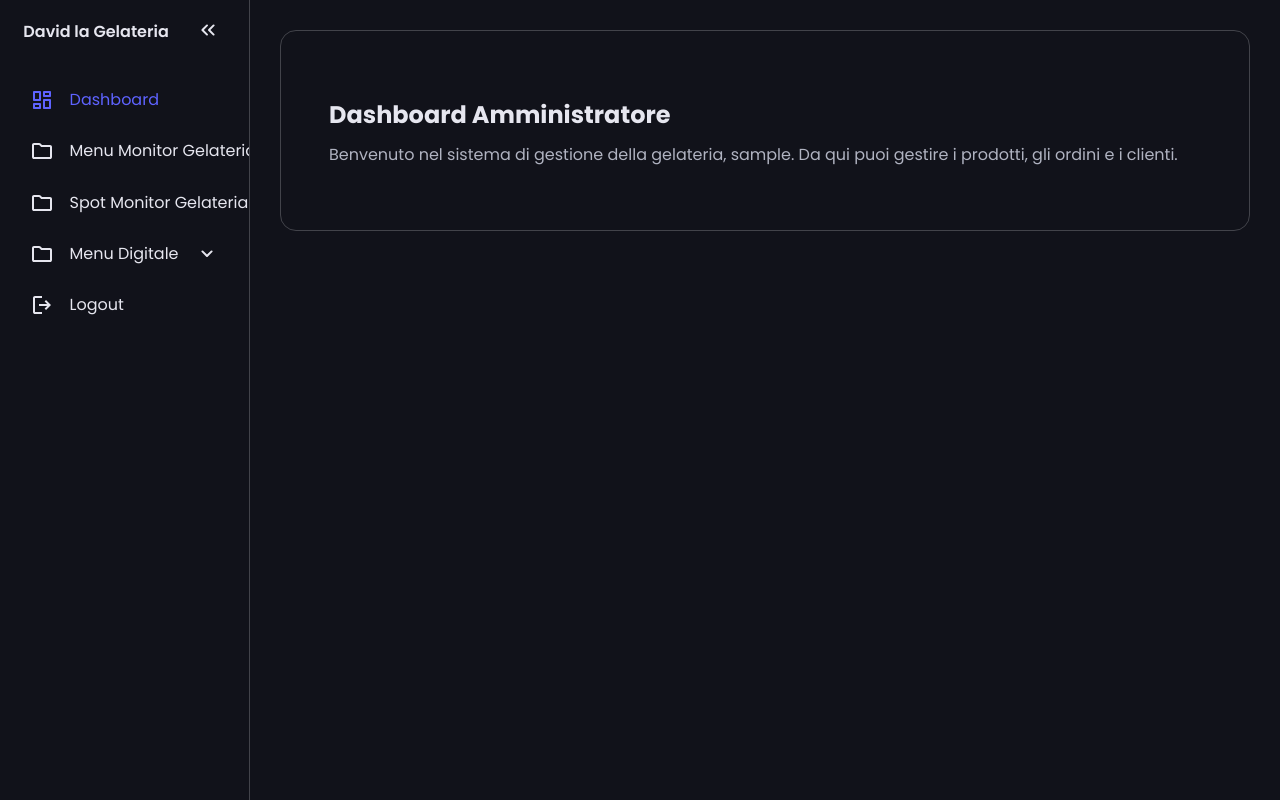
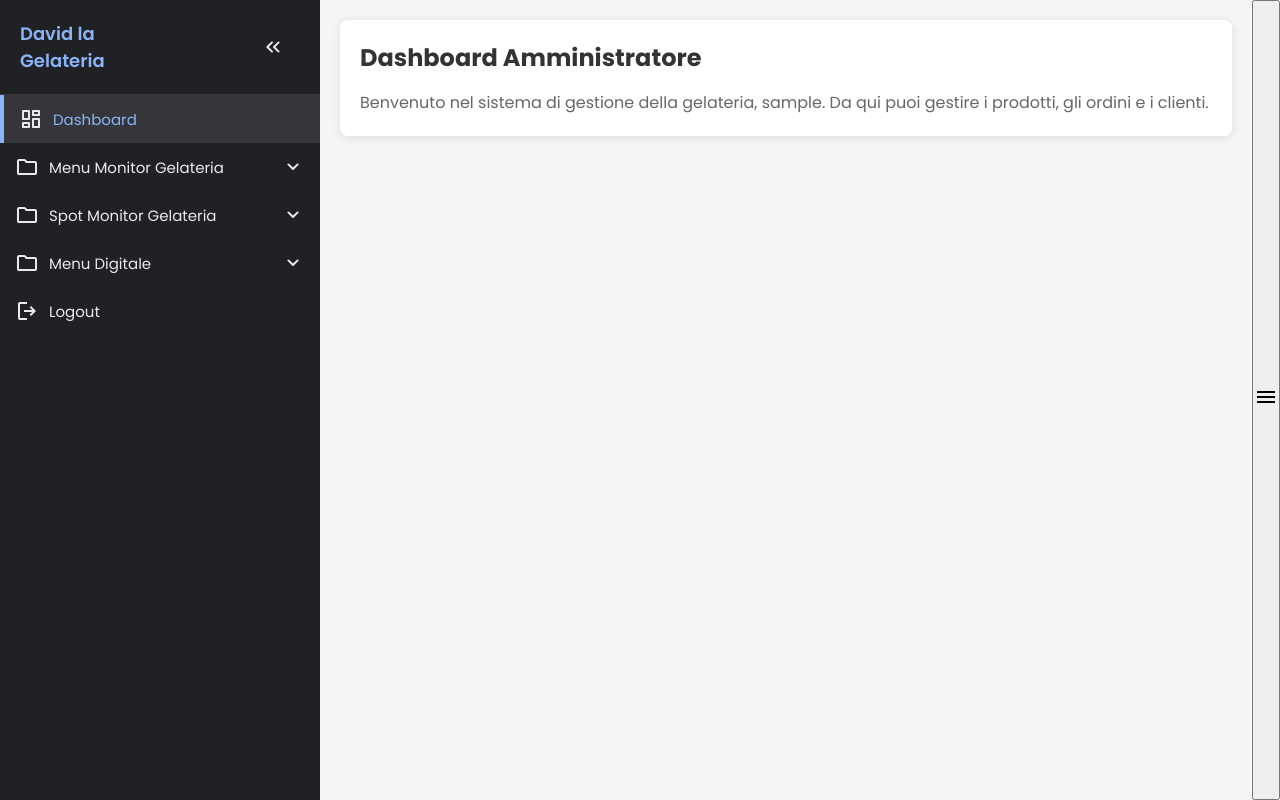
Before and after one commit to IacopoLibero/gestionale-gelateria, a PHP site: page /admin/dashboard.php in a window 1280 px wide. Run offline with PHP 8.4, Linux system fonts and the light colour scheme; the visitor is signed in with stand-in values (Sample User, id 1).

Commit message:
Refactor sidebar styles and JavaScript for improved mobile responsiveness and toggle functionality

```diff
--- a/admin/css/dashboard.css
+++ b/admin/css/dashboard.css
@@ -1,215 +1,240 @@
-@import url('https://fonts.googleapis.com/css2?family=Poppins:ital,wght@0,100;0,200;0,300;0,400;0,500;0,600;0,700;0,800;0,900;1,100;1,200;1,300;1,400;1,500;1,600;1,700;1,800;1,900&display=swap');
-:root{
-  --base-clr: #11121a;
-  --line-clr: #42434a;
-  --hover-clr: #222533;
-  --text-clr: #e6e6ef;
-  --accent-clr: #5e63ff;
-  --secondary-text-clr: #b0b3c1;
+/* Reset e importazione font */
+@import url('https://fonts.googleapis.com/css2?family=Poppins:wght@300;400;500;600;700&display=swap');
+
+* {
+  margin: 0;
+  padding: 0;
+  box-sizing: border-box;
+  font-family: 'Poppins', sans-serif;
 }
-*{
+
+:root {
+  --bg-color: #202124;
+  --text-color: #e8eaed;
+  --active-color: #8ab4f8;
+  --subheader-color: #9aa0a6;
+  --hover-bg: #35363a;
+}
+
+body {
+  display: flex;
+  min-height: 100vh;
+  background-color: #f5f5f5;
+}
+
+/* Sidebar base styles */
+#sidebar {
+  position: fixed;
+  left: 0;
+  top: 0;
+  width: 320px; /* Larghezza aumentata per adattarsi al contenuto senza scrolling */
+  height: 100vh;
+  background-color: var(--bg-color);
+  color: var(--text-color);
+  z-index: 1000;
+  transition: all .3s ease;
+  overflow: visible; /* Cambiato da auto a visible per evitare lo scrolling */
+}
+
+#sidebar.collapsed {
+  width: 80px;
+}
+
+#sidebar ul {
+  list-style: none;
+  padding: 0;
+}
+
+#sidebar ul li {
   margin: 0;
   padding: 0;
 }
-html{
-  font-family: Poppins, 'Segoe UI', Tahoma, Geneva, Verdana, sans-serif;
-  line-height: 1.5rem;
-}
-body{
-  min-height: 100vh;
-  min-height: 100dvh;
-  background-color: var(--base-clr);
-  color: var(--text-clr);
-  display: grid;
-  grid-template-columns: auto 1fr;
-}
-#sidebar{
-  box-sizing: border-box;
-  height: 100vh;
-  width: 250px;
-  padding: 5px 1em;
-  background-color: var(--base-clr);
-  border-right: 1px solid var(--line-clr);
 
-  position: sticky;
-  top: 0;
-  align-self: start;
-  transition: 300ms ease-in-out;
-  overflow: hidden;
-  text-wrap: nowrap;
-}
-#sidebar.close{
-  padding: 5px;
-  width: 60px;
-}
-#sidebar ul{
-  list-style: none;
-}
-#sidebar > ul > li:first-child{
+#sidebar ul li a,
+#sidebar ul li button {
   display: flex;
-  justify-content: flex-end;
-  margin-bottom: 16px;
-  .logo{
-    font-weight: 600;
-  }
-}
-#sidebar ul li.active a{
-  color: var(--accent-clr);
-
-  svg{
-    fill: var(--accent-clr);
-  }
+  align-items: center;
+  width: 100%;
+  padding: 12px 15px; /* Ridotto leggermente il padding per far stare tutto */
+  text-decoration: none;
+  color: var(--text-color);
+  font-size: 15px; /* Ridotto leggermente il font size */
+  font-weight: 400;
+  border: none;
+  background: none;
+  text-align: left;
+  cursor: pointer;
+  white-space: nowrap; /* Impedisce il wrapping del testo */
 }
 
-#sidebar a, #sidebar .dropdown-btn, #sidebar .logo{
-  border-radius: .5em;
-  padding: .85em;
-  text-decoration: none;
-  color: var(--text-clr);
+#sidebar ul li a:hover,
+#sidebar ul li button:hover {
+  background-color: var(--hover-bg);
+}
+
+#sidebar ul li svg {
+  margin-right: 10px;
+  min-width: 24px;
+}
+
+#sidebar ul li button svg:last-child {
+  margin-left: auto;
+  margin-right: 0;
+  transition: transform .3s ease;
+}
+
+#sidebar.collapsed ul li span {
+  display: none;
+}
+
+#sidebar.collapsed ul li button svg:last-child {
+  display: none;
+}
+
+/* Logo and Toggle Button */
+#sidebar ul li:first-child {
   display: flex;
   align-items: center;
-  gap: 1em;
-}
-.dropdown-btn{
-  width: 100%;
-  text-align: left;
-  background: none;
-  border: none;
-  font: inherit;
-  cursor: pointer;
-}
-#sidebar svg{
-  flex-shrink: 0;
-  fill: var(--text-clr);
-}
-#sidebar a span, #sidebar .dropdown-btn span{
-  flex-grow: 1;
-}
-#sidebar a:hover, #sidebar .dropdown-btn:hover{
-  background-color: var(--hover-clr);
-}
-#sidebar .sub-menu{
-  display: grid;
-  grid-template-rows: 0fr;
-  transition: 300ms ease-in-out;
-
-  > div{
-    overflow: hidden;
-  }
-}
-#sidebar .sub-menu.show{
-  grid-template-rows: 1fr;
-}
-.dropdown-btn svg{
-  transition: 200ms ease;
-}
-.rotate svg:last-child{
-  rotate: 180deg;
-}
-#sidebar .sub-menu a{
-  padding-left: 2em;
-}
-#toggle-btn{
-  margin-left: auto;
-  padding: 1em;
-  border: none;
-  border-radius: .5em;
-  background: none;
-  cursor: pointer;
-
-  svg{
-    transition: rotate 150ms ease;
-  }
-}
-#toggle-btn:hover{
-  background-color: var(--hover-clr);
+  justify-content: space-between;
+  padding: 20px;
+  border-bottom: 1px solid #35363a;
 }
 
-main{
-  padding: min(30px, 7%);
-}
-main p{
-  color: var(--secondary-text-clr);
-  margin-top: 5px;
-  margin-bottom: 15px;
-}
-.container{
-  border: 1px solid var(--line-clr);
-  border-radius: 1em;
-  margin-bottom: 20px;
-  padding: min(3em, 15%);
-
-  h2, p { margin-top: 1em }
-}
-
-@media(max-width: 800px){
-  body{
-    grid-template-columns: 1fr;
-  }
-  main{
-    padding: 2em 1em 60px 1em;
-  }
-  .container{
-    border: none;
-    padding: 0;
-  }
-  #sidebar{
-    height: 60px;
-    width: 100%;
-    border-right: none;
-    border-top: 1px solid var(--line-clr);
-    padding: 0;
-    position: fixed;
-    top: unset;
-    bottom: 0;
-
-    > ul{
-      padding: 0;
-      display: grid;
-      grid-auto-columns: 60px;
-      grid-auto-flow: column;
-      align-items: center;
-      overflow-x: scroll;
-    }
-    ul li{
-      height: 100%;
-    }
-    ul a, ul .dropdown-btn{
-      width: 60px;
-      height: 60px;
-      padding: 0;
-      border-radius: 0;
+#sidebar.collapsed ul li:first-child {
   justify-content: center;
 }
 
-    ul li span, ul li:first-child, .dropdown-btn svg:last-child{
+#sidebar ul li .logo {
+  font-size: 18px;
+  font-weight: 600;
+  color: var(--active-color);
+}
+
+#sidebar.collapsed ul li .logo {
   display: none;
 }
 
-    ul li .sub-menu.show{
+#toggle-btn {
+  background: none;
+  border: none;
+  cursor: pointer;
+  color: var(--text-color);
+}
+
+#toggle-btn svg {
+  transition: transform .3s ease;
+}
+
+#sidebar.collapsed #toggle-btn svg {
+  transform: rotate(180deg);
+}
+
+/* Active State */
+#sidebar ul li.active a {
+  background-color: var(--hover-bg);
+  color: var(--active-color);
+  border-left: 4px solid var(--active-color);
+}
+
+/* Submenu */
+.sub-menu {
+  max-height: 0;
+  overflow: hidden;
+  transition: max-height .3s ease;
+}
+
+.sub-menu.show {
+  max-height: 1000px;
+}
+
+.sub-menu div {
+  background-color: #16171a;
+  padding: 5px 0;
+}
+
+.sub-menu li a {
+  padding: 10px 20px 10px 55px !important;
+  font-size: 14px !important;
+}
+
+.dropdown-btn.active svg:last-child {
+  transform: rotate(180deg);
+}
+
+/* Main Content */
+main {
+  flex: 1;
+  padding: 20px;
+  margin-left: 320px; /* Adattato alla nuova larghezza sidebar */
+  transition: margin-left .3s ease;
+}
+
+body.sidebar-collapsed main {
+  margin-left: 80px;
+}
+
+.container {
+  background-color: white;
+  border-radius: 8px;
+  padding: 20px;
+  box-shadow: 0 2px 10px rgba(0,0,0,0.1);
+  margin-bottom: 20px;
+}
+
+.container h2 {
+  color: #333;
+  margin-bottom: 15px;
+}
+
+.container p {
+  color: #666;
+  line-height: 1.6;
+}
+
+/* Mobile styles */
+@media (max-width: 768px) {
+  #sidebar {
+    width: 320px; /* Mantiene la stessa larghezza */
+    transform: translateX(-100%);
+    overflow-y: auto; /* Consente lo scrolling solo su mobile se necessario */
+    height: 100%;
+  }
+
+  #sidebar.mobile-visible {
+    transform: translateX(0);
+  }
+
+  main {
+    margin-left: 0;
+  }
+
+  body.sidebar-collapsed main {
+    margin-left: 0;
+  }
+
+  /* Mobile toggle button */
+  .mobile-toggle {
+    display: block;
     position: fixed;
-      bottom: 60px;
+    top: 10px;
+    right: 10px;
+    z-index: 1001;
+    background-color: var(--bg-color);
+    color: white;
+    border: none;
+    padding: 10px;
+    border-radius: 5px;
+  }
+
+  /* Overlay when mobile menu is open */
+  body.sidebar-mobile-active::after {
+    content: '';
+    position: fixed;
+    top: 0;
     left: 0;
-      box-sizing: border-box;
-      height: 60px;
-      width: 100%;
-      background-color: var(--hover-clr);
-      border-top: 1px solid var(--line-clr);
-      display: flex;
-      justify-content: center;
-
-      > div{
-        overflow-x: auto;
-      }
-      li{
-        display: inline-flex;
-      }
-      a{
-        box-sizing: border-box;
-        padding: 1em;
-        width: auto;
-        justify-content: center;
+    right: 0;
+    bottom: 0;
+    background-color: rgba(0,0,0,0.5);
+    z-index: 999;
   }
 }
-  }
-}
--- a/admin/js/dashboard.js
+++ b/admin/js/dashboard.js
@@ -1,34 +1,83 @@
 document.addEventListener('DOMContentLoaded', function() {
-  const toggleButton = document.getElementById('toggle-btn');
   const sidebar = document.getElementById('sidebar');
+  const toggleBtn = document.getElementById('toggle-btn');
+  const body = document.body;
 
-  // Check if elements exist to prevent errors
-  if (!toggleButton || !sidebar) return;
+  // Crea il pulsante per il toggle su mobile
+  const mobileToggle = document.createElement('button');
+  mobileToggle.className = 'mobile-toggle';
+  mobileToggle.innerHTML = '<svg xmlns="http://www.w3.org/2000/svg" height="24" width="24" fill="currentColor" viewBox="0 0 24 24"><path d="M3 18h18v-2H3v2zm0-5h18v-2H3v2zm0-7v2h18V6H3z"></path></svg>';
+  document.body.appendChild(mobileToggle);
 
+  // Funzione per il toggle della sidebar
   window.toggleSidebar = function() {
-    sidebar.classList.toggle('close');
-    toggleButton.classList.toggle('rotate');
-    closeAllSubMenus();
-  }
+    if (window.innerWidth <= 768) {
+      // Comportamento mobile
+      sidebar.classList.toggle('mobile-visible');
+      body.classList.toggle('sidebar-mobile-active');
+    } else {
+      // Comportamento desktop
+      sidebar.classList.toggle('collapsed');
+      body.classList.toggle('sidebar-collapsed');
+    }
+  };
 
+  // Evento click per il toggle mobile
+  mobileToggle.addEventListener('click', toggleSidebar);
+
+  // Funzione per il toggle dei sottomenu
   window.toggleSubMenu = function(button) {
-    if (!button.nextElementSibling.classList.contains('show')) {
-      closeAllSubMenus();
+    // Prima chiudi tutti gli altri sottomenu
+    const submenus = document.querySelectorAll('.sub-menu.show');
+    const activeButtons = document.querySelectorAll('.dropdown-btn.active');
+
+    // Verifica se questo sottomenu è già aperto
+    const wasActive = button.nextElementSibling.classList.contains('show');
+
+    // Chiudi tutti i sottomenu
+    submenus.forEach(menu => {
+      if (menu !== button.nextElementSibling) {
+        menu.classList.remove('show');
+      }
+    });
+
+    activeButtons.forEach(btn => {
+      if (btn !== button) {
+        btn.classList.remove('active');
+      }
+    });
+
+    // Toggle per questo sottomenu
+    if (!wasActive) {
+      button.nextElementSibling.classList.add('show');
+      button.classList.add('active');
+    } else {
+      button.nextElementSibling.classList.remove('show');
+      button.classList.remove('active');
     }
 
-    button.nextElementSibling.classList.toggle('show');
-    button.classList.toggle('rotate');
+    // Se la sidebar è collassata, espandila
+    if (sidebar.classList.contains('collapsed') && window.innerWidth > 768) {
+      sidebar.classList.remove('collapsed');
+      body.classList.remove('sidebar-collapsed');
+    }
+  };
 
-    if (sidebar.classList.contains('close')) {
-      sidebar.classList.toggle('close');
-      toggleButton.classList.toggle('rotate');
+  // Chiudi il menu mobile quando si clicca fuori
+  document.addEventListener('click', function(event) {
+    if (window.innerWidth <= 768 &&
+        sidebar.classList.contains('mobile-visible') &&
+        !sidebar.contains(event.target) &&
+        !mobileToggle.contains(event.target)) {
+      toggleSidebar();
     }
-  }
+  });
 
-  function closeAllSubMenus() {
-    Array.from(sidebar.getElementsByClassName('show')).forEach(ul => {
-      ul.classList.remove('show');
-      ul.previousElementSibling.classList.remove('rotate');
-    });
-  }
+  // Gestisci il ridimensionamento della finestra
+  window.addEventListener('resize', function() {
+    if (window.innerWidth > 768) {
+      sidebar.classList.remove('mobile-visible');
+      body.classList.remove('sidebar-mobile-active');
+    }
+  });
 });
```
Lines whose indentation alone changed are shown as unchanged.
